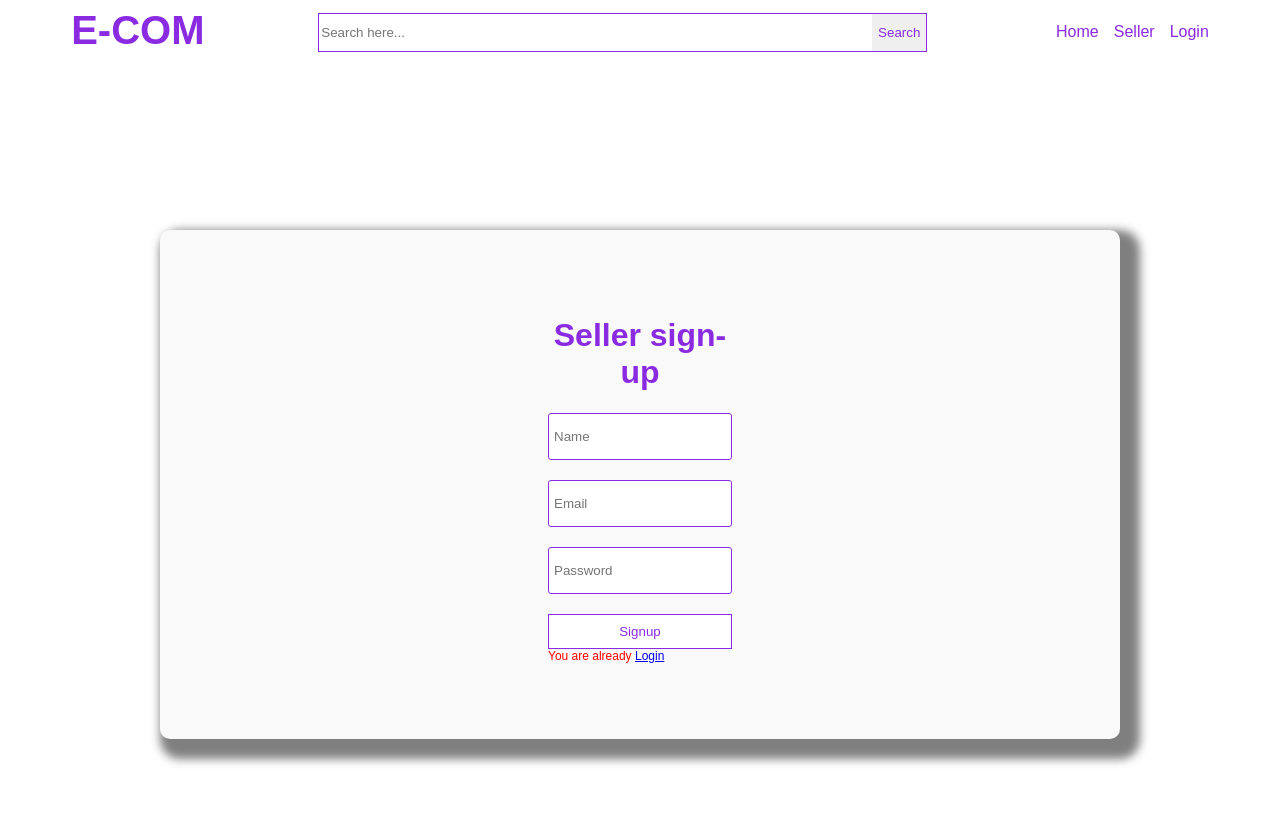
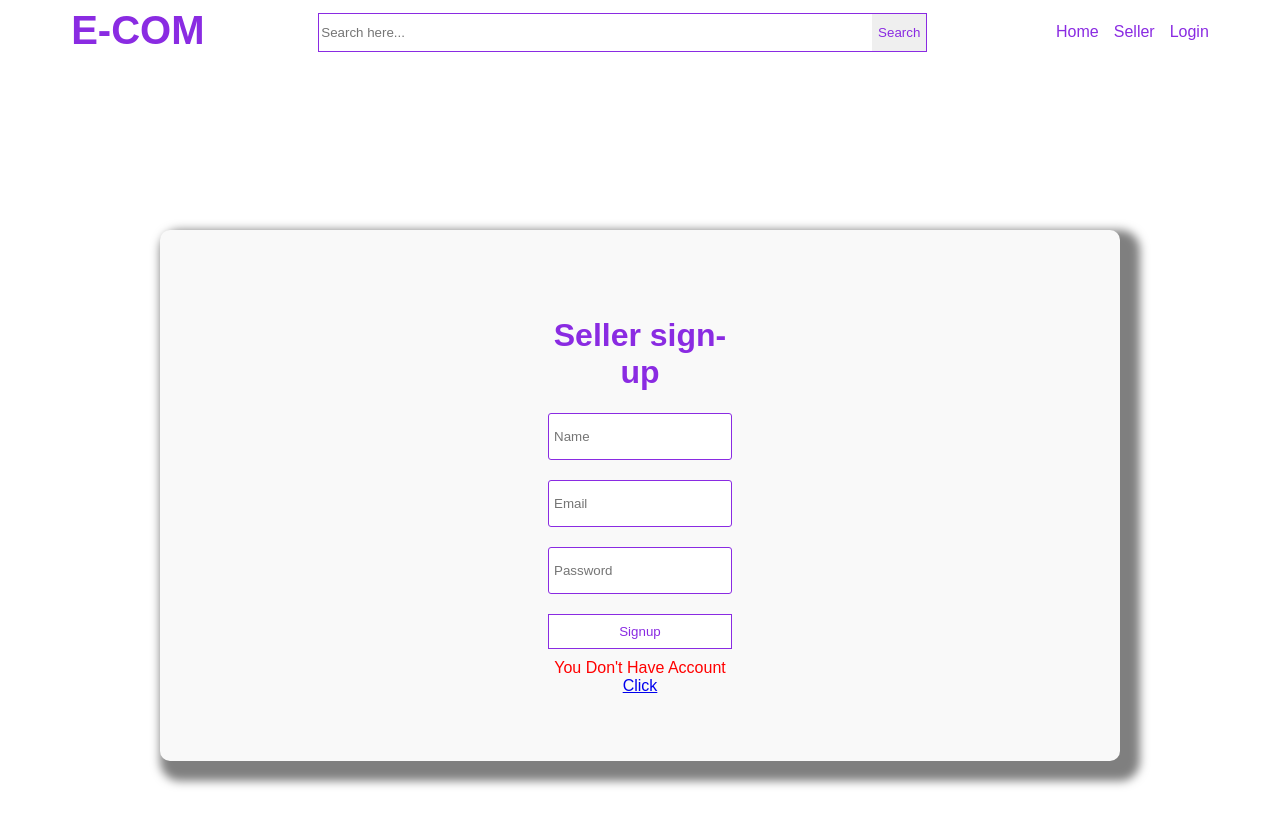
Before and after one commit to AbhijitBorate-code/e-commerce, an Angular app in the folder e-commerce/: page /seller-auth in a window 1280 px wide. Shown: the top 826 px of the page. Built offline with nearby package versions, Linux system fonts and the light colour scheme.

Commit message:
e-commerce 1

```diff
--- a/e-commerce/payload.json
+++ b/e-commerce/payload.json
@@ -123,6 +123,12 @@
       "email": "abc@ril.com",
       "password": "1234567",
       "name": "Abhijit "
+    },
+    {
+      "id": "d7c9",
+      "email": "abc@ril.com",
+      "password": "1234567",
+      "name": "abhi"
     }
   ],
   "cart": [
--- a/e-commerce/src/app/seller-auth/seller-auth.component.css
+++ b/e-commerce/src/app/seller-auth/seller-auth.component.css
@@ -5,6 +5,10 @@
     border-radius: 10px;
     background-color: #f9f9f9;
 }
+.color-red{
+    color: red;
+    margin-top: 10px;
+    }
 
 .common-form {
     text-align: center;
--- a/e-commerce/src/app/seller-auth/seller-auth.component.html
+++ b/e-commerce/src/app/seller-auth/seller-auth.component.html
@@ -49,7 +49,8 @@
       <button type="submit" class="form-button" (click)="onSubmit()">
         Signup
       </button>
-      <small> You are already <a routerLink="login" routerLinkActive="active">Login</a></small>
+      <span class="color-red">You Don't Have Account <a routerLink="login" routerLinkActive="active">Click</a></span>
+
     </form>
   </div>
 </div>
```
